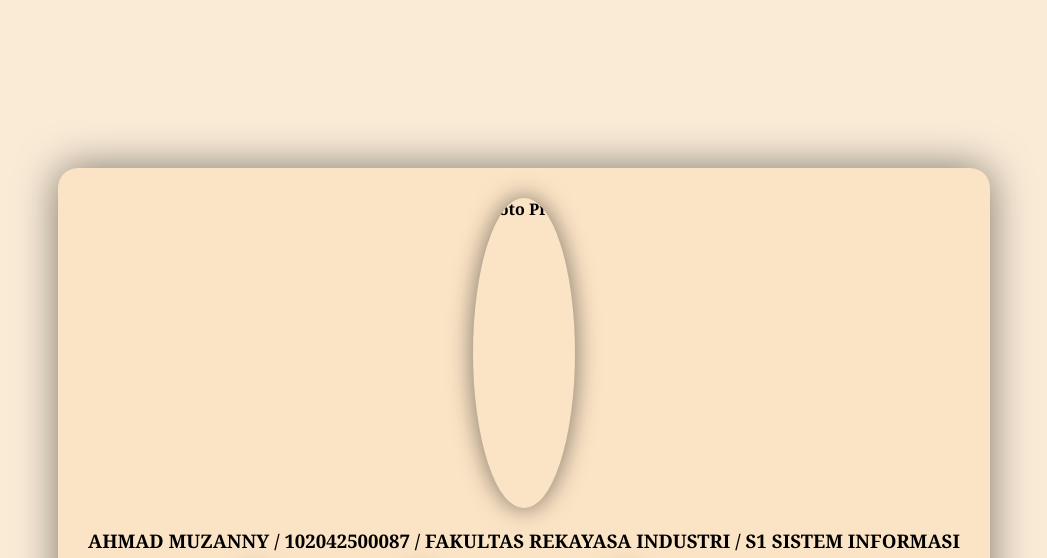
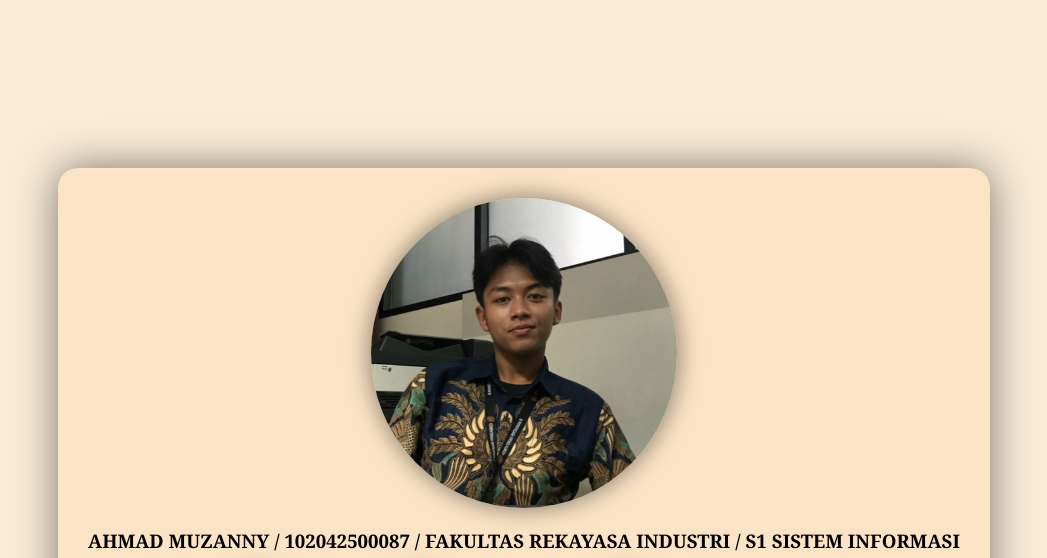
Before and after one commit to AhmadMuzanny111/Study-Case-1-WEB-Portofolio-Matkul-PAW-Week-2, a plain HTML site: page index.html in a window 1280 px wide. Shown: the top 558 px of the page, without its empty margins (116-1163 px from the left). Drawn offline with Linux system fonts and the light colour scheme.

Commit message:
Update index.html

```diff
--- a/index.html
+++ b/index.html
@@ -6,7 +6,7 @@
   </head>
   <body>
     <div class="card">
-      <img class="imgutama" src="Cuplikan layar 2025-10-14 155901.png" alt="Foto Profil" />
+      <img class="imgutama" src="foto-profil.png" alt="Foto Profil" />
 
       <h3>AHMAD MUZANNY / 102042500087 / FAKULTAS REKAYASA INDUSTRI / S1 SISTEM INFORMASI</h3>
 
```
